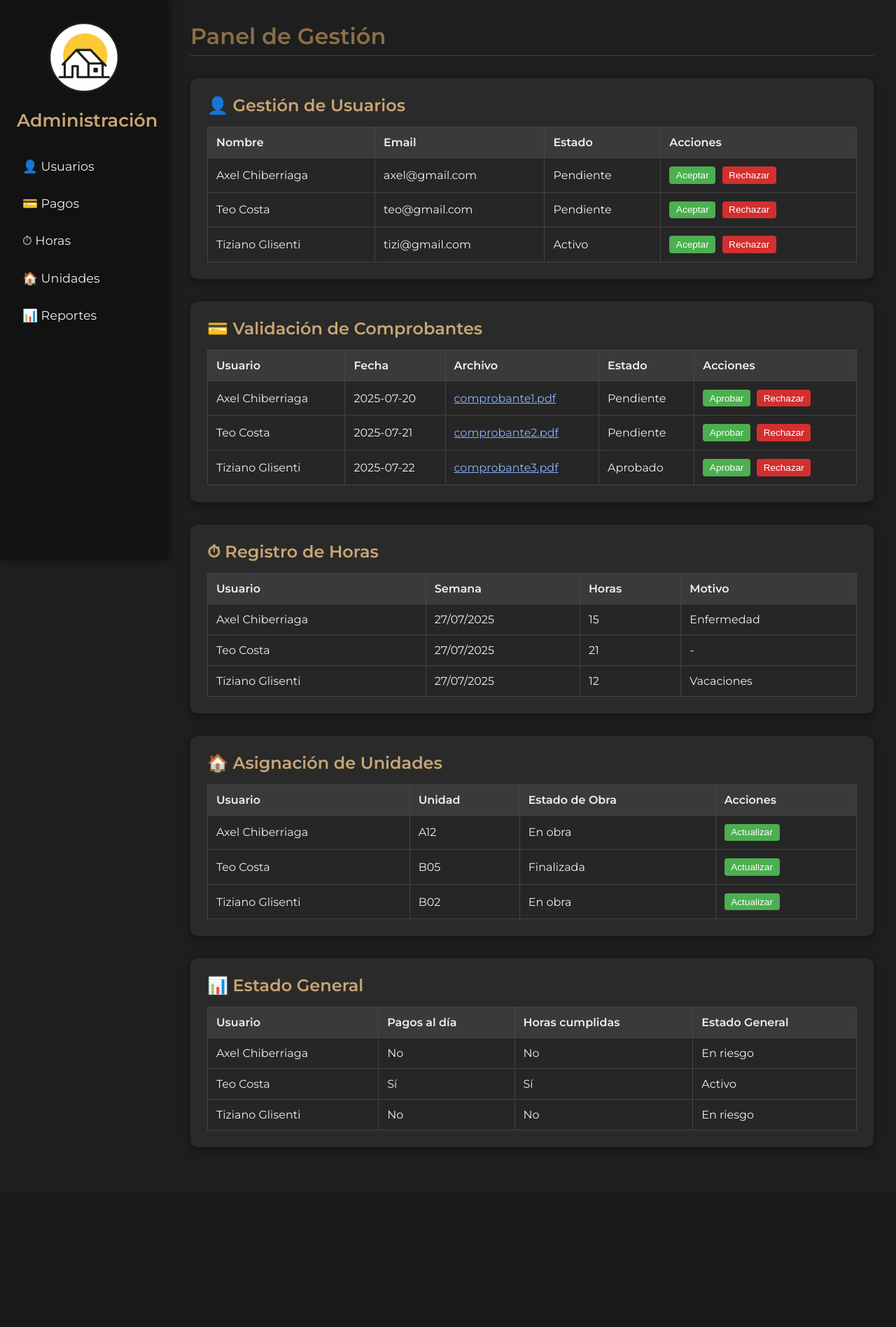
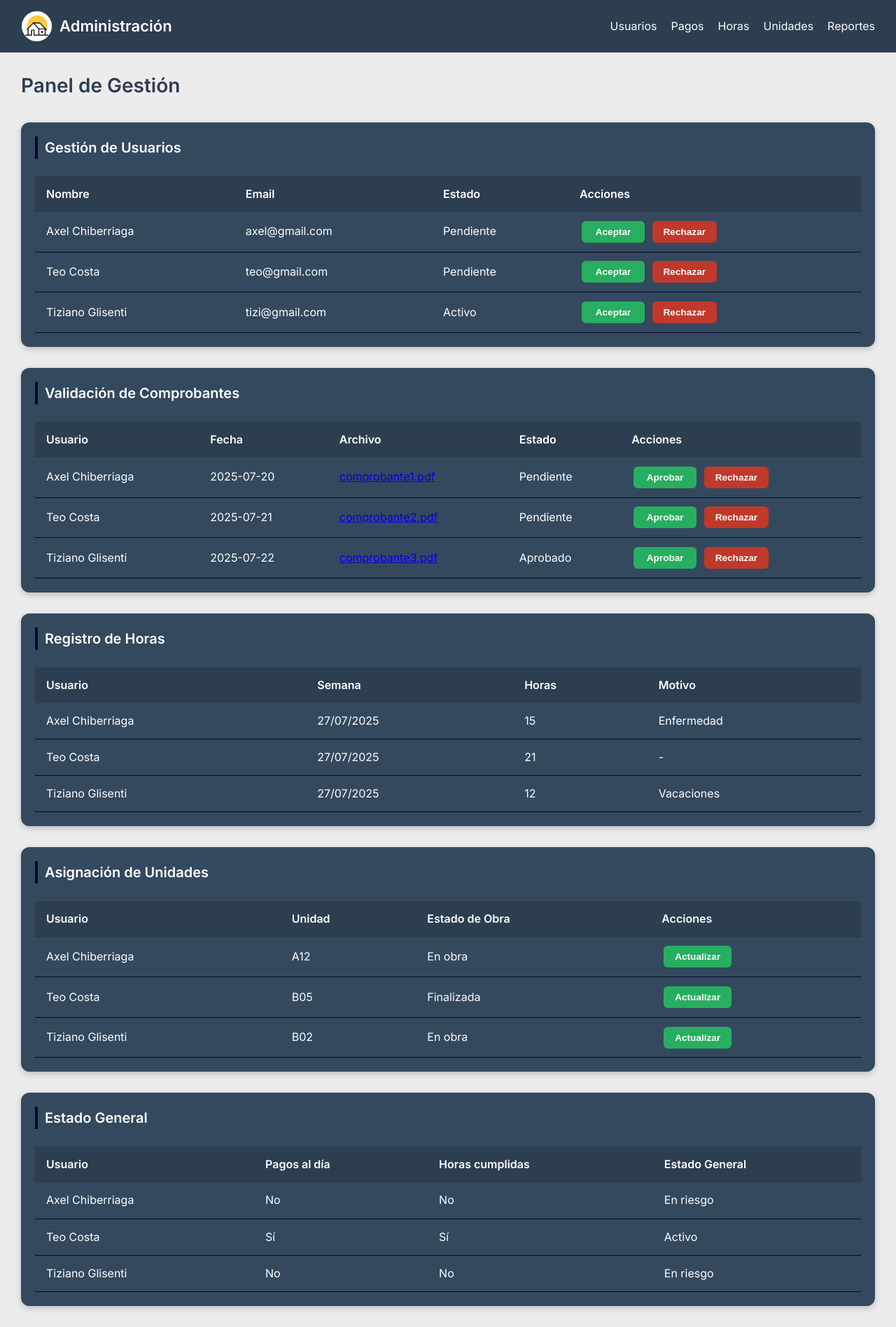
Before and after one commit to Aiicron/proyecto-coop, a PHP site: page / in a window 1280 px wide. Shown: the whole page at 70% size. Before the commit the page ends 1640 px from the top, so only its background shows below. Run offline with PHP 8.4, Linux system fonts and the light colour scheme.

Commit message:
frontend y backoffice nuevo

```diff
--- a/backoffice/index.html
+++ b/backoffice/index.html
@@ -5,30 +5,38 @@
     <meta charset="UTF-8" />
     <meta name="viewport" content="width=device-width, initial-scale=1.0" />
     <title>Backoffice | Administración</title>
-    <link href="https://fonts.googleapis.com/css2?family=Montserrat:wght@400;600&display=swap" rel="stylesheet">
+    <link href="https://fonts.googleapis.com/css2?family=Inter:wght@400;600&display=swap" rel="stylesheet">
     <link rel="stylesheet" href="style.css" />
 </head>
 
 <body>
-    <nav class="sidebar">
+
+    <nav class="topbar">
+        <div class="logo-area">
             <img src="logoredondo.png" alt="Logo Cooperativa" class="logo-backoffice" />
             <h2>Administración</h2>
-        <ul>
-            <li><a href="#usuarios">👤 Usuarios</a></li>
-            <li><a href="#pagos">💳 Pagos</a></li>
-            <li><a href="#horas">⏱ Horas</a></li>
-            <li><a href="#unidades">🏠 Unidades</a></li>
-            <li><a href="#reportes">📊 Reportes</a></li>
+        </div>
+        <ul class="menu">
+            <li><a href="#usuarios">Usuarios</a></li>
+            <li><a href="#pagos">Pagos</a></li>
+            <li><a href="#horas">Horas</a></li>
+            <li><a href="#unidades">Unidades</a></li>
+            <li><a href="#reportes">Reportes</a></li>
         </ul>
     </nav>
 
+
     <main class="dashboard">
-        <header>
+
+        <div class="panel-header">
             <h1>Panel de Gestión</h1>
-        </header>
+        </div>
+
+        <div class="grid">
 
             <section id="usuarios" class="card">
-            <h2>👤 Gestión de Usuarios</h2>
+                <h2>Gestión de Usuarios</h2>
+                <div class="table-wrapper">
                     <table class="admin-table">
                         <thead>
                             <tr>
@@ -40,10 +48,12 @@
                         </thead>
                         <tbody id="usuarios-body"></tbody>
                     </table>
+                </div>
             </section>
 
             <section id="pagos" class="card">
-            <h2>💳 Validación de Comprobantes</h2>
+                <h2>Validación de Comprobantes</h2>
+                <div class="table-wrapper">
                     <table class="admin-table">
                         <thead>
                             <tr>
@@ -56,10 +66,12 @@
                         </thead>
                         <tbody id="pagos-body"></tbody>
                     </table>
+                </div>
             </section>
 
             <section id="horas" class="card">
-            <h2>⏱ Registro de Horas</h2>
+                <h2>Registro de Horas</h2>
+                <div class="table-wrapper">
                     <table class="admin-table">
                         <thead>
                             <tr>
@@ -71,10 +83,12 @@
                         </thead>
                         <tbody id="horas-body"></tbody>
                     </table>
+                </div>
             </section>
 
             <section id="unidades" class="card">
-            <h2>🏠 Asignación de Unidades</h2>
+                <h2>Asignación de Unidades</h2>
+                <div class="table-wrapper">
                     <table class="admin-table">
                         <thead>
                             <tr>
@@ -86,10 +100,12 @@
                         </thead>
                         <tbody id="unidades-body"></tbody>
                     </table>
+                </div>
             </section>
 
             <section id="reportes" class="card">
-            <h2>📊 Estado General</h2>
+                <h2>Estado General</h2>
+                <div class="table-wrapper">
                     <table class="admin-table">
                         <thead>
                             <tr>
@@ -101,7 +117,9 @@
                         </thead>
                         <tbody id="reportes-body"></tbody>
                     </table>
+                </div>
             </section>
+        </div>
     </main>
 
     <script src="script.js"></script>
--- a/backoffice/style.css
+++ b/backoffice/style.css
@@ -5,139 +5,179 @@
 }
 
 body {
-    display: flex;
-    font-family: 'Montserrat', sans-serif;
-    background-color: #1e1e1e;
-    color: #f0f0f0;
-    min-height: 100vh;
+    font-family: 'Inter', sans-serif;
+    background-color: #ECECEC;
+    color: #2C3E50;
+    line-height: 1.6;
 }
 
-.logo-backoffice {
-    width: 100px;
-    margin: 0 auto 1.5rem;
-    display: block;
-    filter: drop-shadow(0 0 3px rgba(255, 255, 255, 0.1));
-    transition: transform 0.3s;
+.topbar {
+    position: fixed;
+    top: 0;
+    left: 0;
+    width: 100%;
+    background-color: #2C3E50;
+    display: flex;
+    justify-content: space-between;
+    align-items: center;
+    padding: 15px 30px;
+    color: #FDFDFD;
+    z-index: 1000;
 }
 
-.logo-backoffice:hover {
-    transform: scale(1.1);
+.topbar .logo-area {
+    display: flex;
+    align-items: center;
 }
 
-.sidebar {
-    width: 240px;
-    background-color: #121212;
-    padding: 2rem 1.5rem;
-    position: fixed;
-    height: 100vh;
-    box-shadow: 2px 0 10px rgba(0, 0, 0, 0.5);
+.topbar .logo-area img {
+    width: 45px;
+    margin-right: 10px;
 }
 
-.sidebar h2 {
-    color: #c9a674;
-    font-weight: 600;
-    font-size: 1.6rem;
-    margin-bottom: 2rem;
-    text-align: center;
+.topbar .logo-area h2 {
+    font-size: 22px;
+    color: #FDFDFD;
 }
 
-.sidebar ul {
+.topbar .menu {
     list-style: none;
+    display: flex;
+    gap: 20px;
 }
 
-.sidebar li {
-    margin: 1rem 0;
+.topbar .menu li a {
+    color: #FDFDFD;
+    text-decoration: none;
+    font-weight: 500;
+    transition: color 0.2s ease;
 }
 
-.sidebar a {
-    color: #f0f0f0;
-    text-decoration: none;
-    font-size: 1.1rem;
-    padding: 0.5rem;
-    display: block;
-    border-radius: 6px;
-    transition: background 0.3s, color 0.3s;
-}
-
-.sidebar a:hover {
-    background-color: #2a2a2a;
-    color: #c9a674;
+.topbar .menu li a:hover {
+    color: #031638;
 }
 
 .dashboard {
-    margin-left: 240px;
-    padding: 2rem;
-    width: 100%;
+    padding: 100px 30px 30px 30px;
 }
 
-header h1 {
-    font-size: 2rem;
-    color: #8b6f47;
-    margin-bottom: 2rem;
-    border-bottom: 1px solid #444;
-    padding-bottom: 0.5rem;
+.panel-header {
+    margin-bottom: 30px;
 }
 
+.panel-header h1 {
+    font-size: 28px;
+    color: #2C3E50;
+}
+
+.grid {
+    display: grid;
+    grid-template-columns: 1fr;
+    gap: 30px;
+}
+
+
 .card {
-    background-color: #2a2a2a;
-    padding: 1.5rem;
-    border-radius: 10px;
-    margin-bottom: 2rem;
-    box-shadow: 0 4px 12px rgba(0, 0, 0, 0.4);
-    transition: transform 0.2s;
+    background-color: #34495E;
+    color: #FDFDFD;
+    border-radius: 12px;
+    padding: 20px;
+    box-shadow: 0 3px 10px rgba(0, 0, 0, 0.2);
+    transition: transform 0.2s ease, box-shadow 0.2s ease;
+    overflow-x: auto;
 }
 
 .card:hover {
-    transform: scale(1.01);
+    transform: translateY(-3px);
+    box-shadow: 0 6px 18px rgba(0, 0, 0, 0.3);
+    background-color: #2A3B4C;
+
 }
 
 .card h2 {
-    font-size: 1.5rem;
-    color: #c9a674;
-    margin-bottom: 1rem;
+    font-size: 20px;
+    border-left: 4px solid #030638;
+    padding-left: 10px;
+    margin-bottom: 15px;
+    color: #FDFDFD;
 }
+
+.table-wrapper {
+    overflow-x: auto;
+}
+
 
 .admin-table {
     width: 100%;
     border-collapse: collapse;
-    margin-top: 1rem;
-}
-
-.admin-table th,
-.admin-table td {
-    padding: 0.75rem;
-    border: 1px solid #444;
-    text-align: left;
+    margin-top: 10px;
 }
 
 .admin-table th {
-    background-color: #3a3a3a;
-    color: #f0f0f0;
+    background-color: #2C3E50;
+    color: #FDFDFD;
+    font-weight: 600;
+    text-align: left;
+    padding: 0.8rem 1rem;
 }
 
 .admin-table td {
-    background-color: #262626;
+    padding: 0.8rem 1rem;
+    border-bottom: 1px solid #030638;
+    vertical-align: middle;
+    color: #FDFDFD;
 }
 
-.admin-table a {
-    color: #89b3ff;
-    text-decoration: underline;
+.admin-table tr:hover td {
+    background-color: #2A3B4C;
 }
 
+
 .admin-table button {
-    padding: 0.3rem 0.6rem;
-    margin-right: 5px;
+    padding: 0.5rem 1rem;
+    margin: 0 3px;
     border: none;
-    border-radius: 4px;
+    border-radius: 6px;
+    font-size: 0.85rem;
+    font-weight: 600;
+    color: #fff;
     cursor: pointer;
-    font-size: 0.85rem;
-    color: #fff;
+    min-width: 90px;
+    transition: background 0.2s ease, transform 0.1s ease;
 }
 
 .btn-aceptar {
-    background-color: #4caf50;
+    background-color: #27AE60;
 }
 
 .btn-rechazar {
-    background-color: #d32f2f;
+    background-color: #C0392B;
 }
+
+.btn-actualizar {
+    background-color: #2980B9;
+}
+
+.admin-table button:hover {
+    transform: scale(1.05);
+    opacity: 0.9;
+}
+
+
+@media (max-width: 768px) {
+    .topbar {
+        flex-direction: column;
+        align-items: flex-start;
+        gap: 10px;
+        padding: 15px 20px;
+    }
+
+    .topbar .menu {
+        flex-wrap: wrap;
+        gap: 10px;
+    }
+
+    .grid {
+        grid-template-columns: 1fr;
+    }
+}
```
Also changed, not shown: frontend-coop/index.html (+39 -55 lines), frontend-coop/script.js (+14 -0 lines), frontend-coop/style.css (+104 -106 lines). Lines whose indentation alone changed are shown as unchanged.
